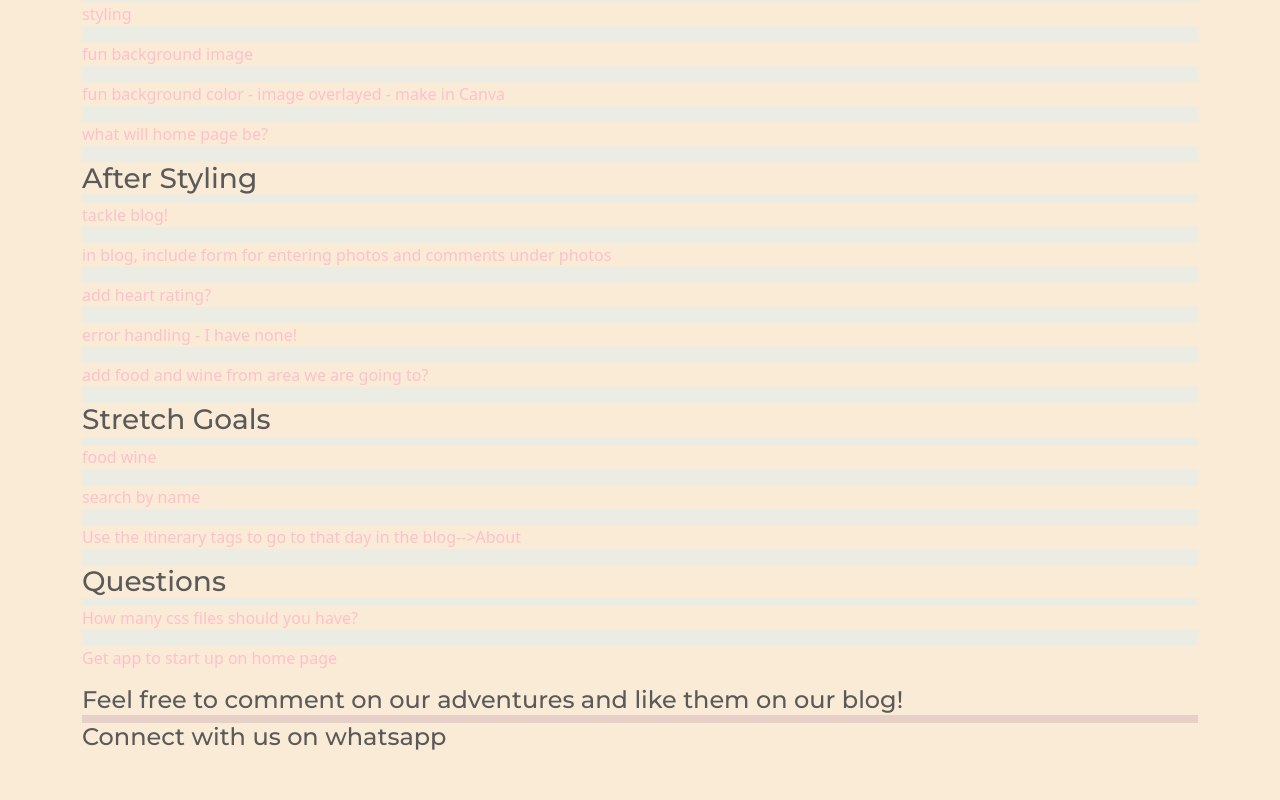
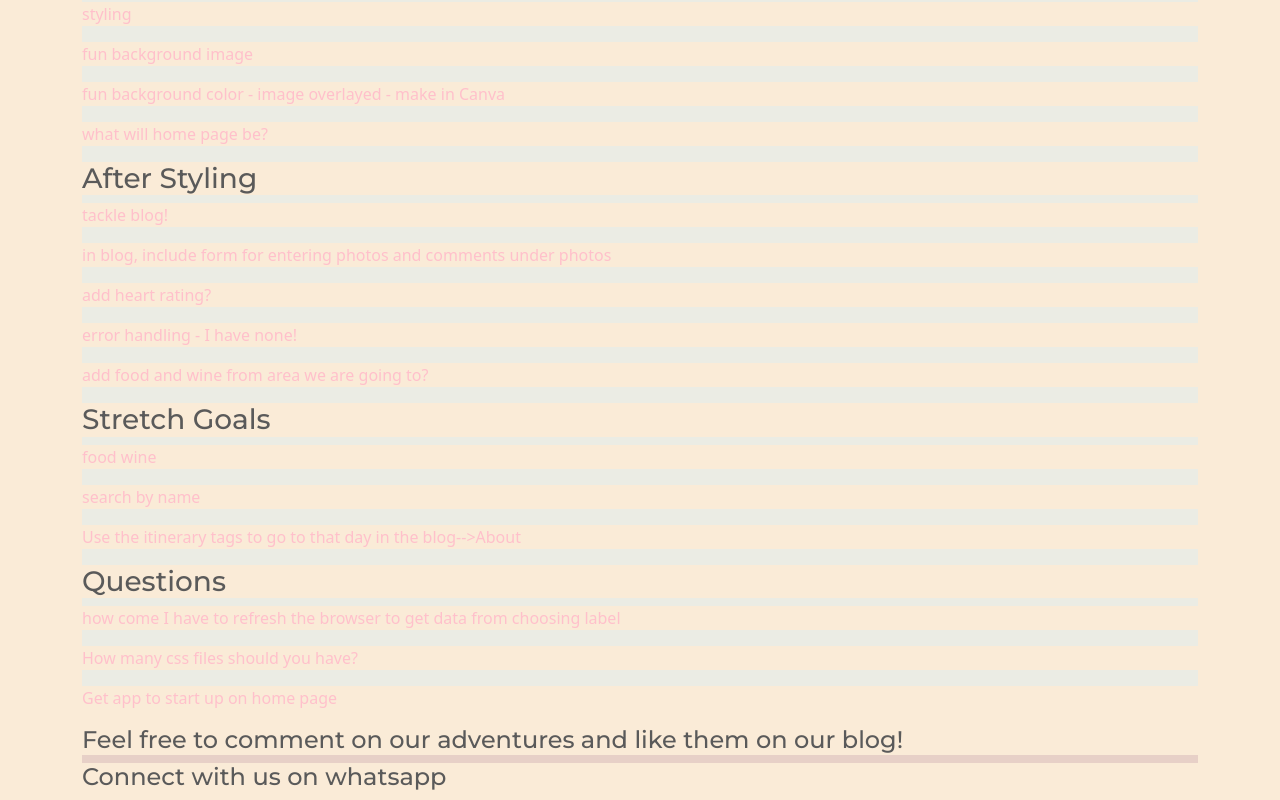
Before and after one commit to caroleatierney/Paris_Travel_App_Blog, a React (Create React App) app: page / in a window 1280 px wide. Shown: the part 464-1264 px from the top of the page. Before the commit the page ends 1224 px from the top, so only its background shows below. Built offline with nearby package versions, Linux system fonts and the light colour scheme.

Commit message:
set default category, but have to refresh after clear

```diff
--- a/src/Components/Home.js
+++ b/src/Components/Home.js
@@ -34,6 +34,7 @@ export default function Home() {
                     <p>Use the itinerary tags to go to that day in the blog-->About</p>
 
                 <h3>Questions</h3>
+                    <p>how come I have to refresh the browser to get data from choosing label</p>
                     <p>How many css files should you have?</p>
                     <p>Get app to start up on home page</p>
 
--- a/src/Components/Search.js
+++ b/src/Components/Search.js
@@ -24,6 +24,7 @@ export default function SearchDisplay() {
     // console.clear();
     const [selectedCategory, setSelectedCategory] = useState('');
     const [isCategorySelected, setIsCategorySelected] = useState(false);
+    const [defaultCategory, setDefaultCategory] = useState('Select a Category');
     const MOCK_API_URL = 'https://65189219818c4e98ac5fdbd0.mockapi.io/destinations'
 
     // - - - - - - - - - - - - - - - - - - - - - - - - - - - - - - //
@@ -76,6 +77,7 @@ export default function SearchDisplay() {
         setSelectedCategory("");
         setIsCategorySelected(false);
         clearMockAPI();
+        setSelectedCategory(defaultCategory);
     };
 
     // delete all entities from MockAPI
```
